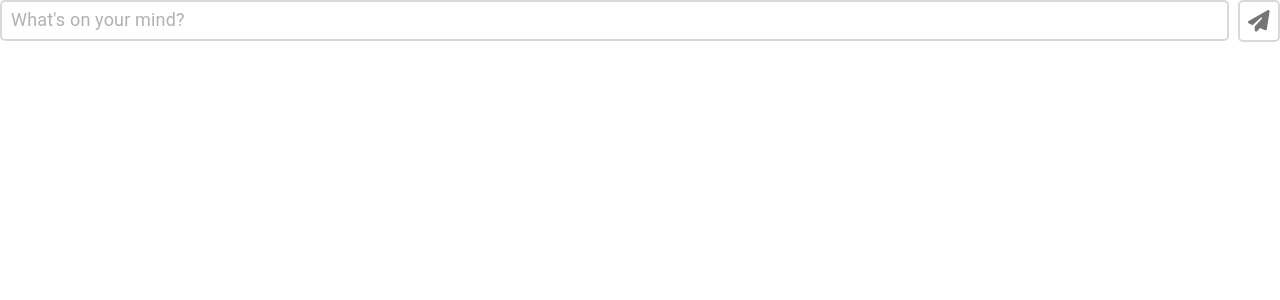
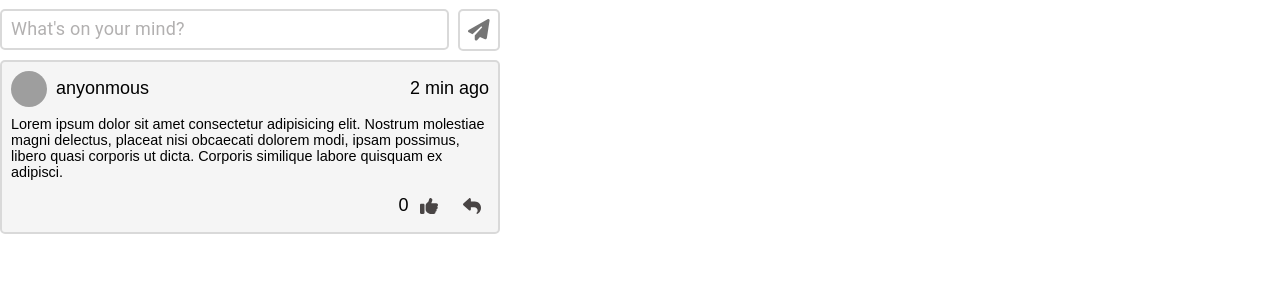
Before and after one commit to nitinsharmacs/commentor-widget, a React app: page / in a window 1280 px wide. Shown: the top 300 px of the page. Built offline with nearby package versions, Linux system fonts and the light colour scheme; grey boxes are pictures that could not be loaded.

Commit message:
Create comment item component

```diff
--- a/src/Widget.scss
+++ b/src/Widget.scss
@@ -1,10 +1,19 @@
+@import './styles/variables.scss';
+
 * {
   padding: 0;
   margin: 0;
   box-sizing: border-box;
-  font-family: inherit;
+  font-family: sans-serif;
 }
 
 html {
   font-size: 18px;
 }
+
+.commentor-widget {
+  width: 500px;
+  > div {
+    margin: $main-padding 0;
+  }
+}
--- a/src/Widget.tsx
+++ b/src/Widget.tsx
@@ -1,3 +1,4 @@
+import CommentItem from './components/CommentItem/CommentItem';
 import PostComment from './components/PostComment/PostComment';
 import './Widget.scss';
 
@@ -5,6 +6,7 @@ const Widget = () => {
   return (
     <div className='commentor-widget'>
       <PostComment />
+      <CommentItem />
     </div>
   );
 };
--- /dev/null
+++ b/src/components/CommentItem/CommentItem.scss
@@ -0,0 +1,51 @@
+@import '../../styles/variables.scss';
+
+.comment-item {
+  max-width: 500px;
+  padding: $main-padding;
+  border: 2px solid $border-color;
+  border-radius: $border-radius;
+  background-color: $main-bg-color;
+}
+
+.comment-item-header {
+  display: flex;
+  align-items: center;
+  column-gap: 1rem;
+  width: 100%;
+}
+
+.comment-author {
+  display: flex;
+  column-gap: 0.5rem;
+  align-items: center;
+  flex: 1;
+}
+
+.author-avatar {
+  width: 2rem;
+  height: 2rem;
+  border-radius: 50%;
+  overflow: hidden;
+  > img {
+    width: 100%;
+    height: 100%;
+  }
+}
+
+.comment-item-content {
+  margin: $main-padding 0rem;
+  p {
+    font-size: 0.8rem;
+  }
+}
+
+.comment-item-controls {
+  display: flex;
+  justify-content: flex-end;
+  column-gap: $main-padding;
+  button {
+    font-size: 1rem;
+    color: $font-color;
+  }
+}
--- /dev/null
+++ b/src/components/CommentItem/CommentItem.tsx
@@ -0,0 +1,39 @@
+import './CommentItem.scss';
+
+import LikeButton from '../LikeButton/LikeButton';
+import ReplyButton from '../ReplyButton/ReplyButton';
+
+const avatarImage =
+  'https://www.seekpng.com/png/detail/428-4287240_no-avatar-user-circle-icon-png.png';
+
+const CommentItem = () => {
+  return (
+    <div className='comment-item'>
+      <section className='comment-item-header'>
+        <section className='comment-author'>
+          <section className='author-avatar'>
+            <img src={avatarImage} alt='comment-author-avatar' />
+          </section>
+          <section className='comment-author-id'>
+            <p>anyonmous</p>
+          </section>
+        </section>
+        <section className='comment-timestamp'>2 min ago</section>
+      </section>
+      <section className='comment-item-content'>
+        <p>
+          Lorem ipsum dolor sit amet consectetur adipisicing elit. Nostrum
+          molestiae magni delectus, placeat nisi obcaecati dolorem modi, ipsam
+          possimus, libero quasi corporis ut dicta. Corporis similique labore
+          quisquam ex adipisci.
+        </p>
+      </section>
+      <section className='comment-item-controls'>
+        <LikeButton />
+        <ReplyButton />
+      </section>
+    </div>
+  );
+};
+
+export default CommentItem;
--- /dev/null
+++ b/src/components/LikeButton/LikeButton.scss
@@ -0,0 +1,5 @@
+.like-btn {
+  display: flex;
+  align-items: center;
+  column-gap: 0.2rem;
+}
--- /dev/null
+++ b/src/components/LikeButton/LikeButton.tsx
@@ -0,0 +1,19 @@
+import './LikeButton.scss';
+
+import { IconButton } from '@mui/material';
+
+import { FontAwesomeIcon } from '@fortawesome/react-fontawesome';
+import { faThumbsUp } from '@fortawesome/free-solid-svg-icons';
+
+const LikeButton = () => {
+  return (
+    <div className='like-btn'>
+      <span className='likes-count'>0</span>
+      <IconButton title='like'>
+        <FontAwesomeIcon icon={faThumbsUp} />
+      </IconButton>
+    </div>
+  );
+};
+
+export default LikeButton;
--- a/src/components/PostComment/PostComment.tsx
+++ b/src/components/PostComment/PostComment.tsx
@@ -5,10 +5,10 @@ import PostButton from '../PostButton/PostButton';
 
 const PostComment = () => {
   return (
-    <section className='post-comment'>
+    <div className='post-comment'>
       <Input />
       <PostButton />
-    </section>
+    </div>
   );
 };
 
--- /dev/null
+++ b/src/components/ReplyButton/ReplyButton.tsx
@@ -0,0 +1,16 @@
+import { IconButton } from '@mui/material';
+
+import { FontAwesomeIcon } from '@fortawesome/react-fontawesome';
+import { faReply } from '@fortawesome/free-solid-svg-icons';
+
+const ReplyButton = () => {
+  return (
+    <div className='reply-btn'>
+      <IconButton title='reply'>
+        <FontAwesomeIcon icon={faReply} />
+      </IconButton>
+    </div>
+  );
+};
+
+export default ReplyButton;
--- a/src/styles/variables.scss
+++ b/src/styles/variables.scss
@@ -2,3 +2,4 @@ $border-color: #d9d9d9;
 $main-bg-color: #f5f5f5;
 $font-color: #494545;
 $border-radius: 5px;
+$main-padding: 0.5rem;
```
